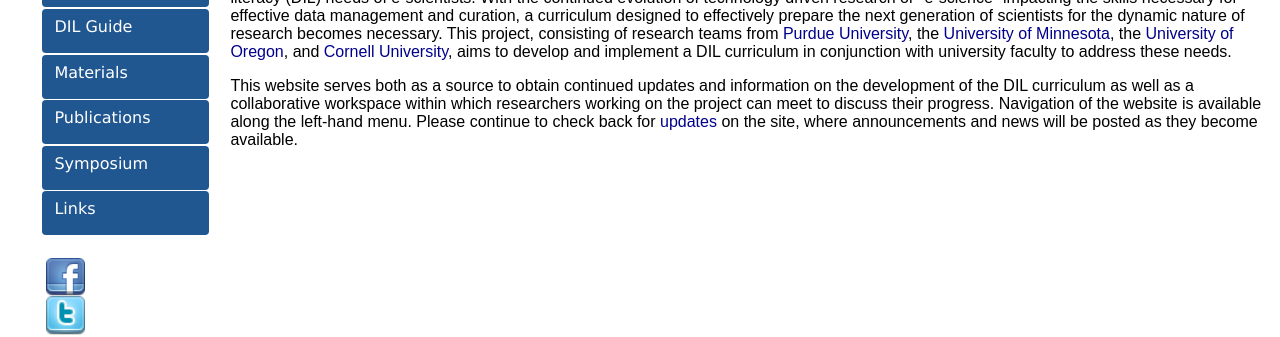
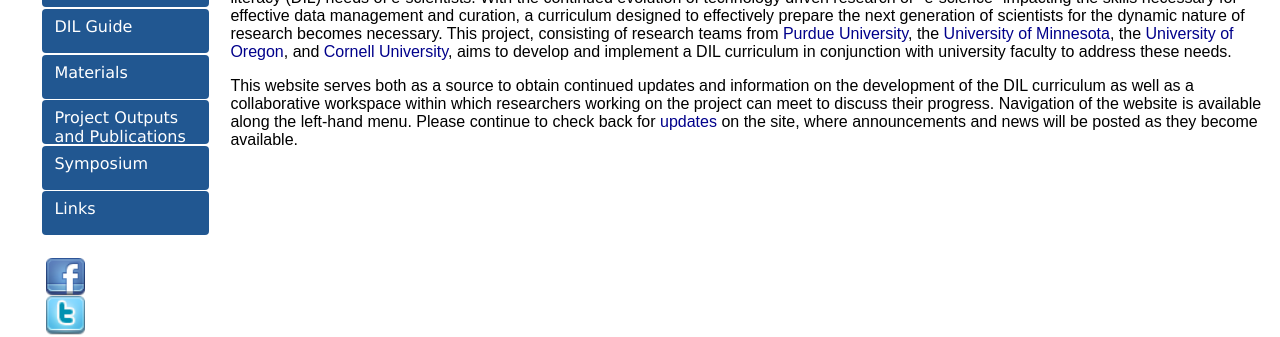
Before and after one commit to datainfolit/datainfolit, a Jekyll site: the page built from index.html, in a window 1280 px wide. Shown: the part 343-680 px from the top of the page. Built offline with Jekyll 4.4.1, drawn with Linux system fonts in a browser that asks for light colours.

Commit message:
Update nav.html

```diff
--- a/_includes/nav.html
+++ b/_includes/nav.html
@@ -6,7 +6,7 @@
     <li><a href="/partners" class="button">Partners</a></li>
     <li><a href="/dilguide" class="button">DIL Guide</a></li>
     <li><a href="/materials" class="button">Materials</a></li>
-    <li><a href="/publications" class="button">Publications</a></li>
+    <li><a href="/publications" class="button">Project Outputs and Publications</a></li>
     <li><a href="/symposium" class="button">Symposium</a></li>
     <li><a href="/links"class="button">Links</a></li>
   </ul>
```
